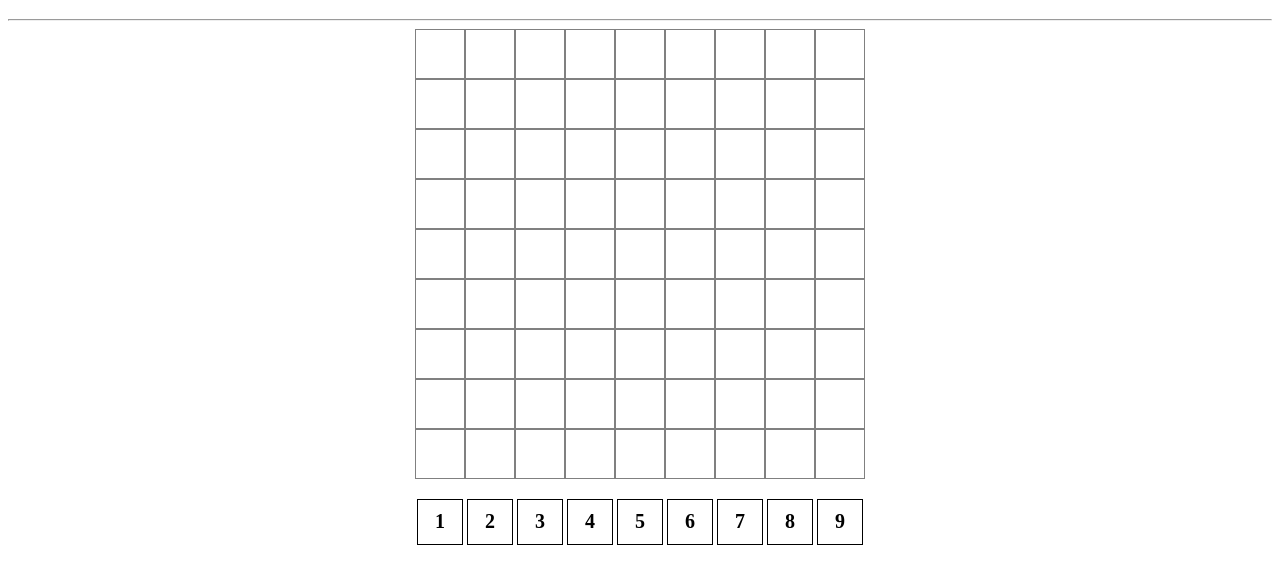
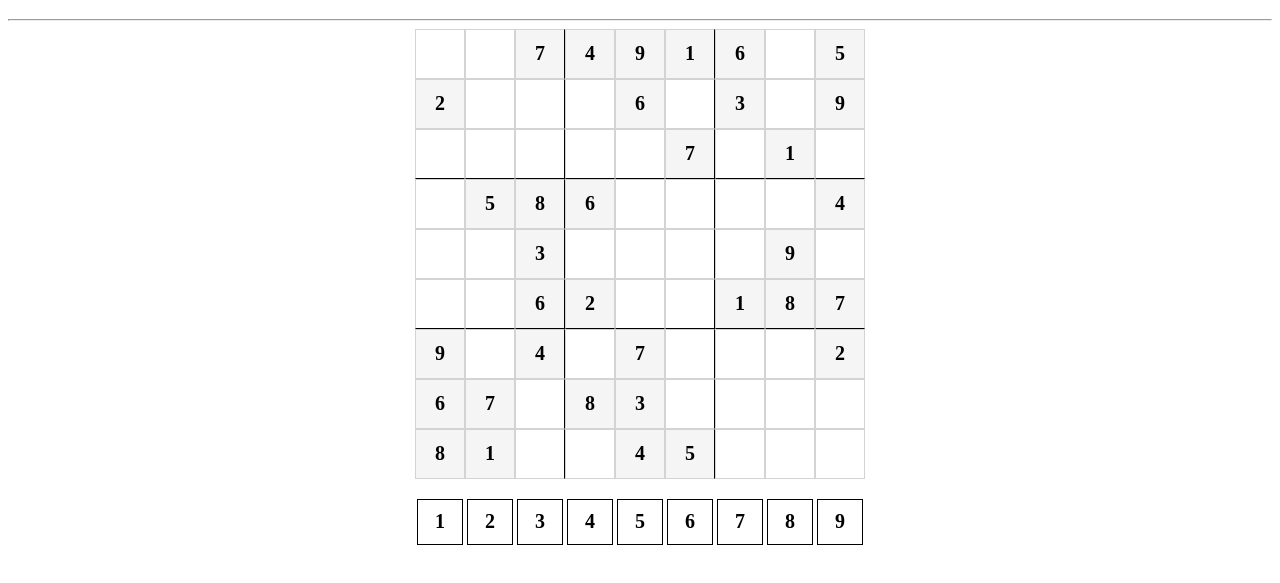
Before and after one commit to drew18moore/sudoku-js, a plain HTML site: page index.html in a window 1280 px wide. Shown: the part 61-644 px from the top of the page. Drawn offline with Linux system fonts and the light colour scheme.

Commit message:
Gave startin tiles a distinct color. Added horizontal and vertical lines to board. Tweaked color of tile borders

```diff
--- a/styles.css
+++ b/styles.css
@@ -21,7 +21,7 @@
 .tile {
     width: 48px;
     height: 48px;
-    border: 1px solid grey;
+    border: 1px solid lightgray;
 
     font-size: 20px;
     font-weight: bold;
@@ -46,3 +46,15 @@
 .number-selected {
     background-color: gray;
 }
+
+.tile-start {
+    background-color: whitesmoke;
+}
+
+.horizontal-line {
+    border-bottom: 1px solid black;
+}
+
+.vertical-line {
+    border-right: 1px solid black;
+}
--- a/sudoku.js
+++ b/sudoku.js
@@ -42,11 +42,19 @@ function setGame() {
         document.getElementById("digits").appendChild(number);
     }
 
-    // Board
+    // Board 9x9
     for (let r = 0; r < 9; r++) {
         for (let c = 0; c < 9; c++) {
             let tile  = document.createElement("div");
             tile.id = r.toString() + "-" + c.toString();
+            if (board[r][c] != "-") {
+                tile.innerText = board[r][c];
+                tile.classList.add("tile-start")
+            }
+            if (r == 2 || r == 5)
+                tile.classList.add("horizontal-line");
+            if (c == 2 || c == 5)
+                tile.classList.add("vertical-line");
             tile.addEventListener("click", selectTile);
             tile.classList.add("tile");
             document.getElementById("board").appendChild(tile);
```
